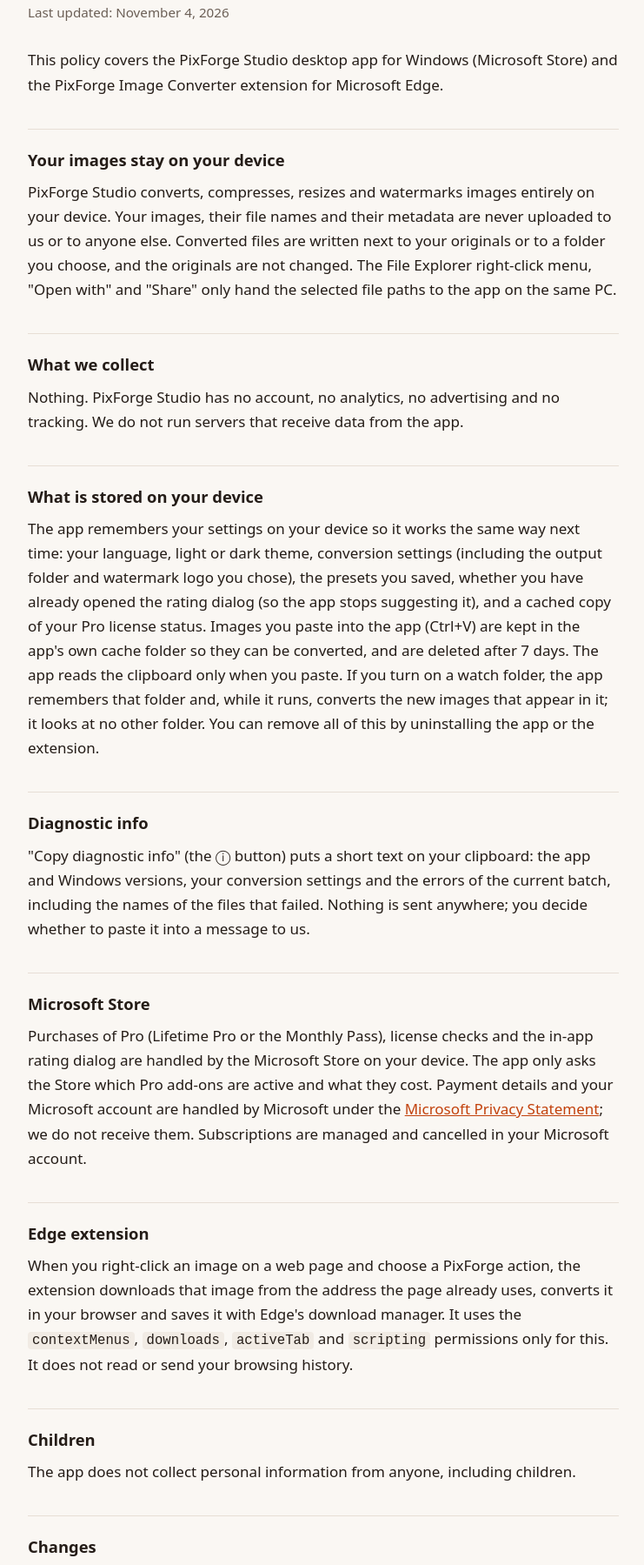
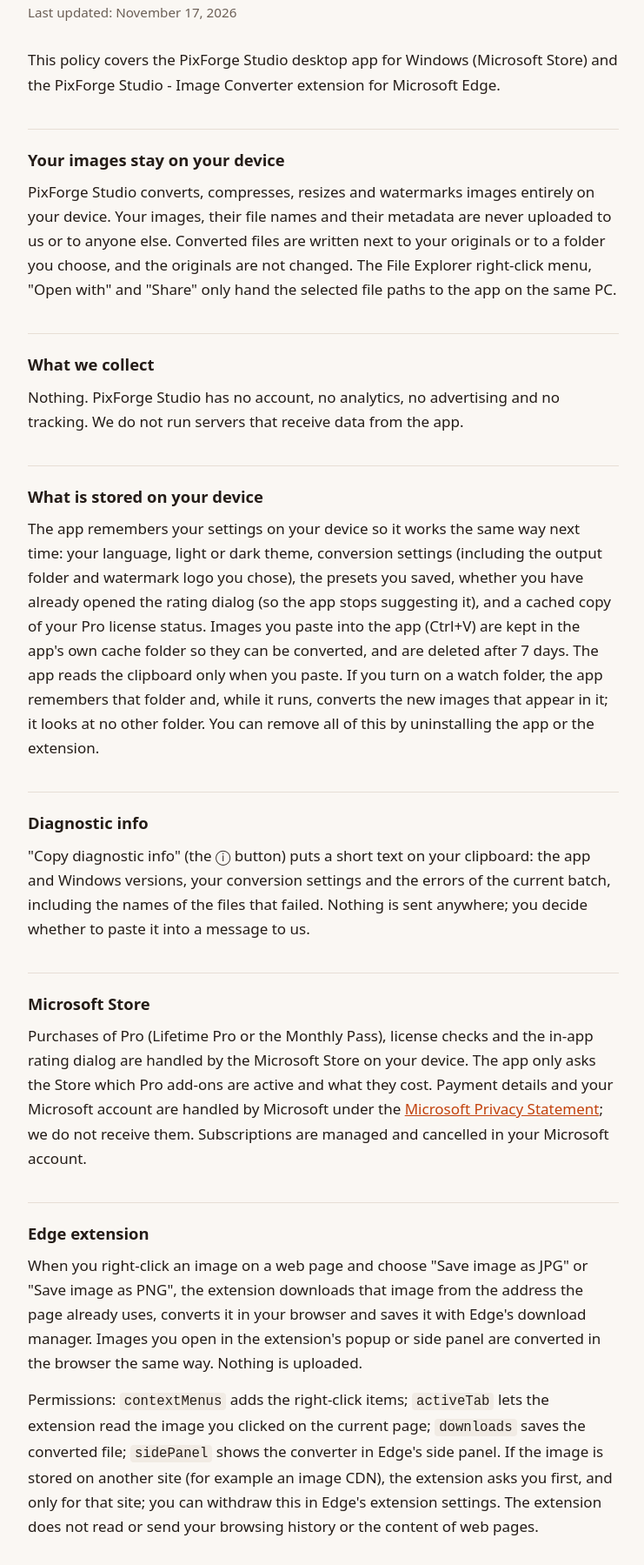
Before and after one commit to duonget/pixforge-privacy, a plain HTML site: page index.html in a window 1280 px wide. Shown: the part 90-1889 px from the top of the page at 87% size, without its empty margins (268-1009 px from the left). Drawn offline with Linux system fonts and the light colour scheme.

Commit message:
Edge extension: current permissions and per-site access

```diff
--- a/index.html
+++ b/index.html
@@ -22,8 +22,8 @@ code { background: var(--code); padding: 1px 5px; border-radius: 4px; font-size:
 <body>
 <main>
 <h1>PixForge Studio Privacy Policy</h1>
-<p class="meta">Last updated: November 4, 2026</p>
-<p>This policy covers the PixForge Studio desktop app for Windows (Microsoft Store) and the PixForge Image Converter extension for Microsoft Edge.</p>
+<p class="meta">Last updated: November 17, 2026</p>
+<p>This policy covers the PixForge Studio desktop app for Windows (Microsoft Store) and the PixForge Studio - Image Converter extension for Microsoft Edge.</p>
 <h2>Your images stay on your device</h2>
 <p>PixForge Studio converts, compresses, resizes and watermarks images entirely on your device. Your images, their file names and their metadata are never uploaded to us or to anyone else. Converted files are written next to your originals or to a folder you choose, and the originals are not changed. The File Explorer right-click menu, "Open with" and "Share" only hand the selected file paths to the app on the same PC.</p>
 <h2>What we collect</h2>
@@ -35,7 +35,8 @@ code { background: var(--code); padding: 1px 5px; border-radius: 4px; font-size:
 <h2>Microsoft Store</h2>
 <p>Purchases of Pro (Lifetime Pro or the Monthly Pass), license checks and the in-app rating dialog are handled by the Microsoft Store on your device. The app only asks the Store which Pro add-ons are active and what they cost. Payment details and your Microsoft account are handled by Microsoft under the <a href="https://privacy.microsoft.com/privacystatement">Microsoft Privacy Statement</a>; we do not receive them. Subscriptions are managed and cancelled in your Microsoft account.</p>
 <h2>Edge extension</h2>
-<p>When you right-click an image on a web page and choose a PixForge action, the extension downloads that image from the address the page already uses, converts it in your browser and saves it with Edge's download manager. It uses the <code>contextMenus</code>, <code>downloads</code>, <code>activeTab</code> and <code>scripting</code> permissions only for this. It does not read or send your browsing history.</p>
+<p>When you right-click an image on a web page and choose "Save image as JPG" or "Save image as PNG", the extension downloads that image from the address the page already uses, converts it in your browser and saves it with Edge's download manager. Images you open in the extension's popup or side panel are converted in the browser the same way. Nothing is uploaded.</p>
+<p>Permissions: <code>contextMenus</code> adds the right-click items; <code>activeTab</code> lets the extension read the image you clicked on the current page; <code>downloads</code> saves the converted file; <code>sidePanel</code> shows the converter in Edge's side panel. If the image is stored on another site (for example an image CDN), the extension asks you first, and only for that site; you can withdraw this in Edge's extension settings. The extension does not read or send your browsing history or the content of web pages.</p>
 <h2>Children</h2>
 <p>The app does not collect personal information from anyone, including children.</p>
 <h2>Changes</h2>
```
